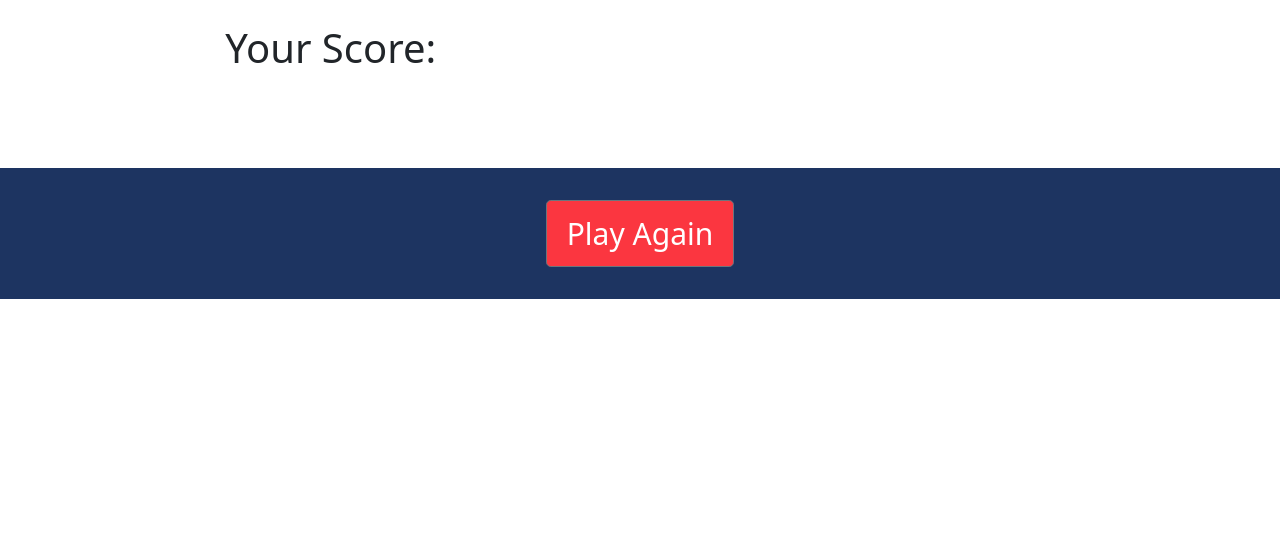
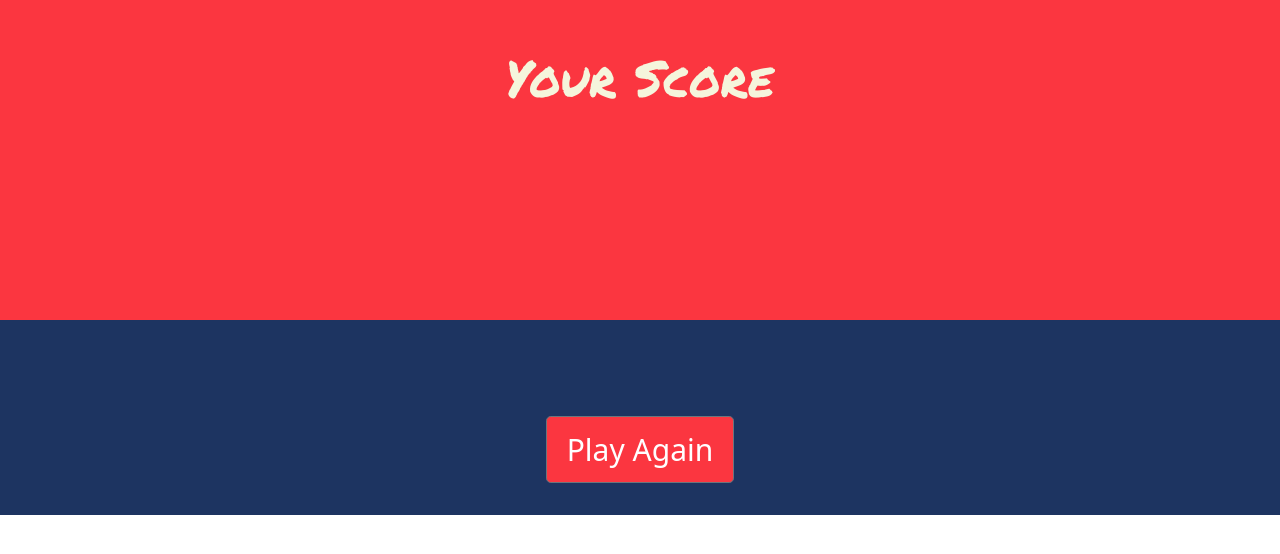
Before and after one commit to KonstantinaStrantzali/QuizNight-Game, a plain HTML site: page results.html in a window 1280 px wide. Drawn offline with nearby package versions, Linux system fonts and the light colour scheme.

Commit message:
created jumbotron to display the users score

```diff
--- a/assets/style.css
+++ b/assets/style.css
@@ -225,3 +225,7 @@ th, td {
   padding: 4px;
   border: 1px solid black;
 }
+
+.table-section {
+  background-color: #1D3461;
+}
--- a/results.html
+++ b/results.html
@@ -10,19 +10,29 @@
   <link rel="stylesheet" href="https://use.fontawesome.com/releases/v5.7.2/css/all.css" integrity="sha384-fnmOCqbTlWIlj8LyTjo7mOUStjsKC4pOpQbqyi7RrhN7udi9RwhKkMHpvLbHG9Sr" crossorigin="anonymous" />
   <link rel="stylesheet" href="assets/style.css">
   <body>
-    <div class="container-fluid">
-      <div class="row justify-content-center ">
-        <div class="col-xs-12 col-md-8 m-4">
-    <h1 class="sub-heading">Your Score: <span id="quiz-finalscore">  </span> </h1>
-    </div>
-    </div>
-    </div>
+
+    <section class="jumbotron-container container-fluid">
+      <div class="row">
+          <div class="col-12 ">
+            <div class="jumbotron text-center">
+              <h1 class="section-headings mt-5 ">
+               Your Score
+              </h1>
+              <h2 class="section-sub-heading">
+                <span id="quiz-finalscore">  </span>
+              </h2>
+            </div>
+          </div>
+        </div>
+        </section>
+    <section class="table-section">
     <div class="container-fluid">
       <div class="row justify-content-center ">
         <div class="col-xs-12 col-md-8 m-4">
         <table class="table" id ="table">
 
         </table>
+      </section>
     </div>
     </div>
     </div>
```
